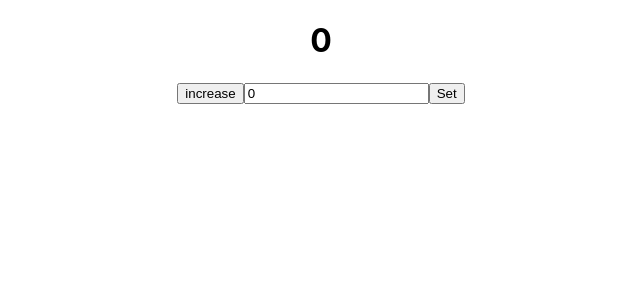
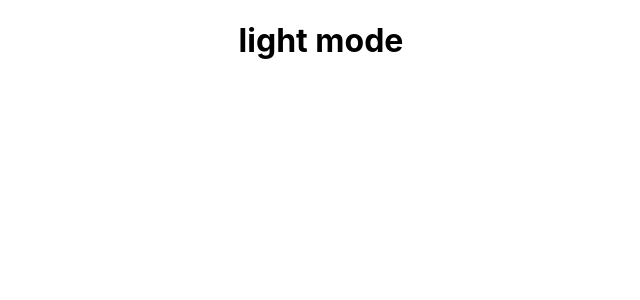
Before and after one commit to d0orHyeok/react-testing, a React (Create React App) app: page / in a window 1280 px wide. Shown: the top 300 px of the page, without its empty margins (319-959 px from the left). Built offline with nearby package versions, Linux system fonts and the light colour scheme.

Commit message:
RTL, Provider

```diff
--- a/src/App.tsx
+++ b/src/App.tsx
@@ -1,12 +1,15 @@
 import React from 'react';
 import './App.css';
-import Counter from './components/Counter/Counter';
+import CheckTheme from './components/CheckTheme/CheckTheme';
+import { AppProvider } from './providers/AppProvider';
 
 function App() {
   return (
-    <div className="App">
-      <Counter />
-    </div>
+    <AppProvider>
+      <div className="App">
+        <CheckTheme />
+      </div>
+    </AppProvider>
   );
 }
 
--- /dev/null
+++ b/src/components/CheckTheme/CheckTheme.tsx
@@ -0,0 +1,9 @@
+import React from 'react';
+import { useAppProvider } from '../../providers/AppProvider';
+
+const CheckTheme = () => {
+  const { theme, setTheme } = useAppProvider();
+  return <h1>{theme} mode</h1>;
+};
+
+export default CheckTheme;
--- /dev/null
+++ b/src/providers/AppProvider.tsx
@@ -0,0 +1,30 @@
+import React, { createContext, useContext, useState } from 'react';
+
+interface AppProviderProps {
+  children: React.ReactNode;
+}
+
+interface IAppContext {
+  theme: string;
+  setTheme: (theme: string) => void;
+}
+
+export const AppContext = createContext<IAppContext | undefined>(undefined);
+
+export const AppProvider = ({ children }: AppProviderProps) => {
+  const [theme, setTheme] = useState('light');
+
+  return <AppContext.Provider value={{ theme, setTheme }}>{children}</AppContext.Provider>;
+};
+
+export const useAppProvider = () => {
+  const context = useContext(AppContext);
+  return (
+    context || {
+      theme: 'light',
+      setTheme: function (params: string) {
+        return;
+      },
+    }
+  );
+};
```
Also changed, not shown: src/test-uitls.tsx (added, +9 -0 lines), tsconfig.json (+2 -8 lines), 1 other file (tests, documents, lock files or other folders).
